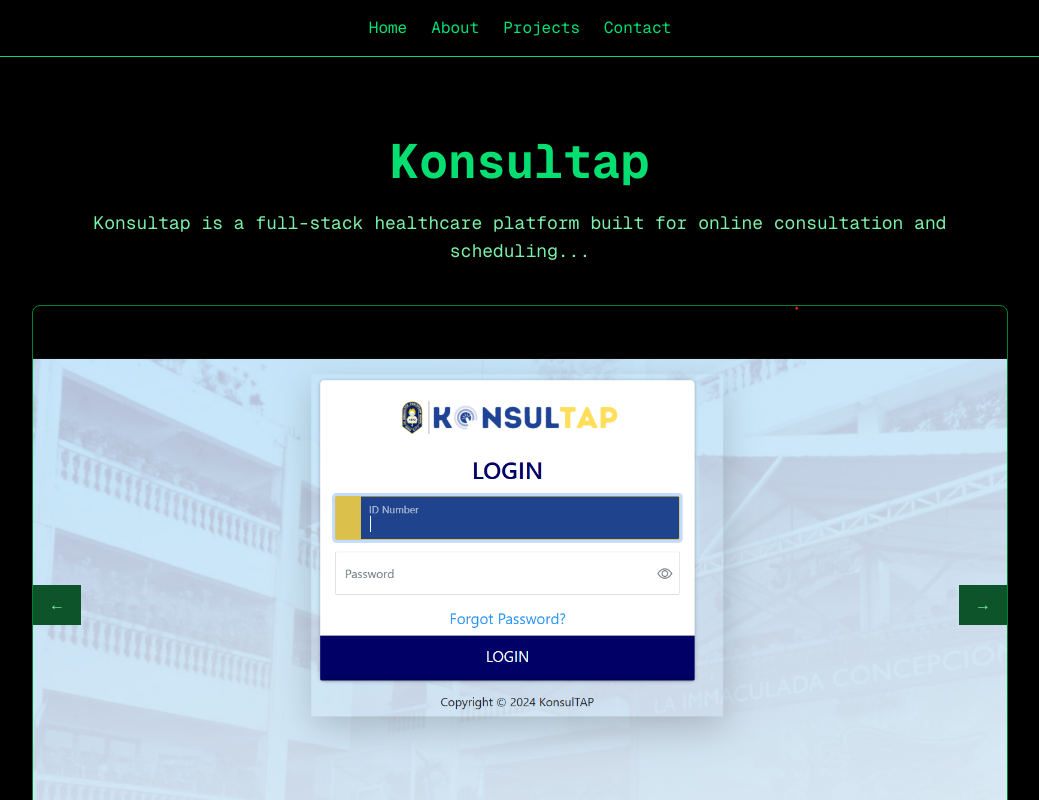
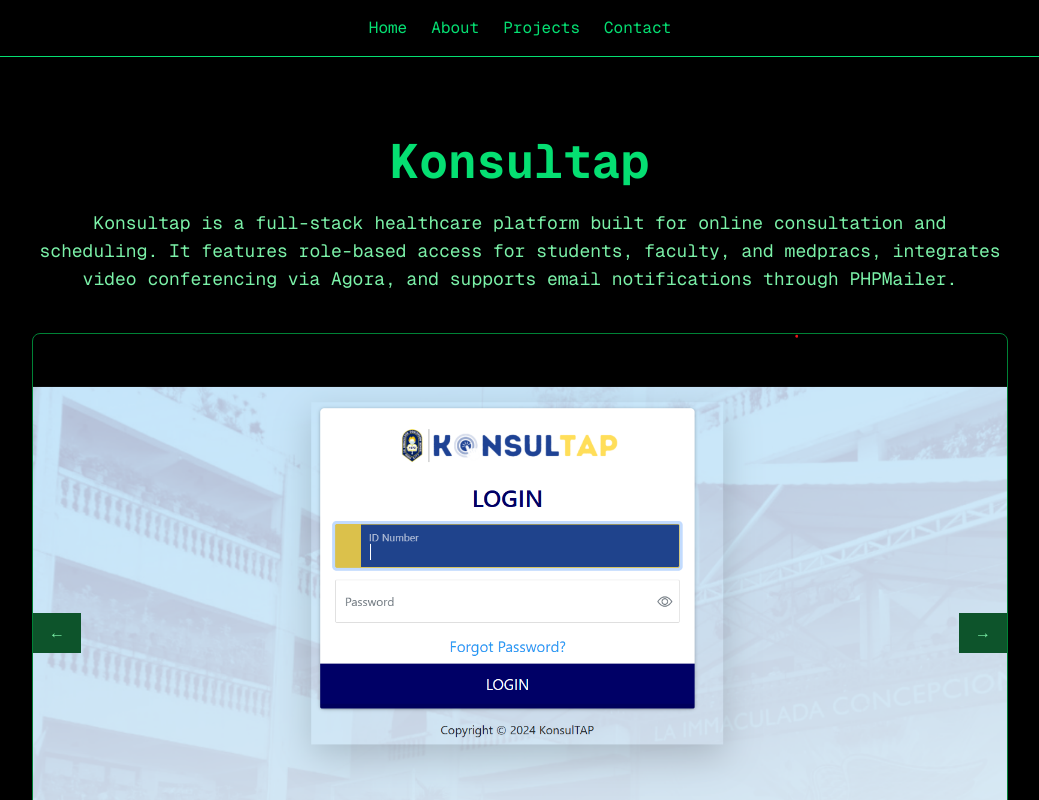
Before and after one commit to IndigoBrando/my-portfolio, a Next.js app: page /projects/konsultap in a window 1280 px wide. Shown: the top 800 px of the page, without its empty margins (120-1159 px from the left). Built offline with nearby package versions, Linux system fonts and the light colour scheme.

Commit message:
Added changes

```diff
--- a/next.config.ts
+++ b/next.config.ts
@@ -1,15 +1,10 @@
-import type { NextConfig } from 'next';
+  import type { NextConfig } from "next";
 
-const nextConfig: NextConfig = {
-  output: 'export', // Required for GitHub Pages static hosting
-  basePath: '/my-portfolio', // Replace with your actual GitHub repo name
-  trailingSlash: true, // Recommended for GitHub Pages
-  images: {
-    unoptimized: true, // Needed since Next.js image optimization requires a server
-  },
-  eslint: {
-    ignoreDuringBuilds: true, // Prevent build failure on lint errors
-  },
-};
+  const nextConfig: NextConfig = {
+    /* config options here */
+    eslint: {
+      ignoreDuringBuilds: true,
+    },
+  };
 
-export default nextConfig;
+  export default nextConfig;
--- a/src/app/projects/[slug]/ProjectClient.tsx
+++ b/src/app/projects/[slug]/ProjectClient.tsx
@@ -1,43 +1,37 @@
 'use client';
+
 import { useState } from 'react';
 import Image from 'next/image';
 
-export default function ProjectClient({ project }: {
-  project: { title: string; description: string; images: string[] }
+export default function ProjectClient({
+  project,
+}: {
+  project: { title: string; description: string; images: string[] };
 }) {
   const [currentImage, setCurrentImage] = useState(0);
 
-  const nextImage = () => {
-    setCurrentImage((prev) => (prev + 1) % project.images.length);
-  };
-
-  const prevImage = () => {
-    setCurrentImage((prev) => (prev - 1 + project.images.length) % project.images.length);
-  };
+  const next = () => setCurrentImage((i) => (i + 1) % project.images.length);
+  const prev = () =>
+    setCurrentImage((i) => (i - 1 + project.images.length) % project.images.length);
 
   return (
     <section className="px-6 py-20 max-w-5xl mx-auto">
-      <h1 className="text-4xl md:text-5xl font-bold mb-6 text-center">{project.title}</h1>
-      <p className="text-lg text-green-300 mb-10 text-center">{project.description}</p>
-
-      <div className="relative w-full h-150 mb-8 border border-green-700 rounded-lg overflow-hidden">
+      <h1 className="text-4xl font-bold mb-6 text-center">{project.title}</h1>
+      <p className="text-lg text-green-300 mb-10 text-center">
+        {project.description}
+      </p>
+      <div className="relative w-full h-96 mb-8 border border-green-700 rounded-lg overflow-hidden">
         <Image
           src={project.images[currentImage]}
           alt={`${project.title} screenshot`}
           fill
-          className="object-cover glitch-img"
+          className="object-cover"
         />
-        <button
-          onClick={prevImage}
-          className="absolute left-0 top-1/2 -translate-y-1/2 bg-green-900 bg-opacity-50 text-green-300 px-4 py-2"
-        >
-          &#8592;
+        <button onClick={prev} className="absolute left-0 top-1/2 px-4 py-2 bg-green-900 text-green-300">
+          ←
         </button>
-        <button
-          onClick={nextImage}
-          className="absolute right-0 top-1/2 -translate-y-1/2 bg-green-900 bg-opacity-50 text-green-300 px-4 py-2"
-        >
-          &#8594;
+        <button onClick={next} className="absolute right-0 top-1/2 px-4 py-2 bg-green-900 text-green-300">
+          →
         </button>
       </div>
     </section>
--- a/src/app/projects/[slug]/page.tsx
+++ b/src/app/projects/[slug]/page.tsx
@@ -1,15 +1,20 @@
-// ✅ Ensure it's a server component
+'use client';
+import React, { useState } from 'react';
+import Image from 'next/image';
 import Header from '@/components/Header';
 import Footer from '@/components/Footer';
 import { notFound } from 'next/navigation';
-import ProjectClient from './ProjectClient';
+import { useParams } from 'next/navigation';
 
-export const dynamic = 'error'; // Ensure static generation only
-
-const projectData = {
+const projectData: Record<string, {
+  title: string;
+  description: string;
+  images: string[];
+}> = {
   konsultap: {
     title: 'Konsultap',
-    description: 'Konsultap is a full-stack healthcare platform built for online consultation and scheduling...',
+    description:
+      'Konsultap is a full-stack healthcare platform built for online consultation and scheduling. It features role-based access for students, faculty, and medpracs, integrates video conferencing via Agora, and supports email notifications through PHPMailer.',
     images: [
       '/images/konsultap/1.png',
       '/images/konsultap/2.png',
@@ -18,12 +23,13 @@
       '/images/konsultap/5.png',
       '/images/konsultap/6.png',
       '/images/konsultap/7.png',
-      '/images/konsultap/8.png',
+      '/images/konsultap/8.png'
     ],
   },
   vehicle: {
     title: 'Vehicle Reservation System',
-    description: 'An internal web-based system for managing vehicle requests...',
+    description:
+      'An internal web-based system for managing vehicle requests and approval workflows. Built using PHP and MySQL, with multi-role access for employees and department heads.',
     images: [
       '/images/vts/1.png',
       '/images/vts/2.png',
@@ -32,25 +38,66 @@
       '/images/vts/5.png',
       '/images/vts/6.png',
       '/images/vts/7.png',
-      '/images/vts/8.png',
+      '/images/vts/8.png'
+
     ],
   },
 };
 
 
-interface ProjectPageProps {
-  params: { slug: string };
-}
+export default function ProjectDetails() {
+ const params = useParams();
+const slug = Array.isArray(params?.slug) ? params.slug[0] : params?.slug;
 
-export default function ProjectPage({ params }: ProjectPageProps) {
-  const project = projectData[params.slug as keyof typeof projectData];
+if (!slug || !(slug in projectData)) return notFound();
+
+const project = slug ? projectData[slug] : null;
+const [currentImage, setCurrentImage] = useState(0);
+
+
   if (!project) return notFound();
 
+  const nextImage = () => {
+    setCurrentImage((prev) => (prev + 1) % project.images.length);
+  };
+
+  const prevImage = () => {
+    setCurrentImage((prev) => (prev - 1 + project.images.length) % project.images.length);
+  };
 
   return (
     <main className="bg-black text-green-400 min-h-screen font-mono">
       <Header />
-      <ProjectClient project={project} />
+      <section className="px-6 py-20 max-w-5xl mx-auto">
+        <h1 className="text-4xl md:text-5xl font-bold mb-6 text-center">
+          {project.title}
+        </h1>
+        <p className="text-lg text-green-300 mb-10 text-center">
+          {project.description}
+        </p>
+
+        {/* Slideshow */}
+        <div className="relative w-full h-150 mb-8 border border-green-700 rounded-lg overflow-hidden">
+          <Image
+            src={project.images[currentImage]}
+            alt={`${project.title} screenshot`}
+            fill
+            className="object-cover glitch-img"
+          />
+          <button
+            onClick={prevImage}
+            className="absolute left-0 top-1/2 -translate-y-1/2 bg-green-900 bg-opacity-50 text-green-300 px-4 py-2"
+          >
+            &#8592;
+          </button>
+          <button
+            onClick={nextImage}
+            className="absolute right-0 top-1/2 -translate-y-1/2 bg-green-900 bg-opacity-50 text-green-300 px-4 py-2"
+          >
+            &#8594;
+          </button>
+        </div>
+      </section>
       <Footer />
     </main>
   );
```
